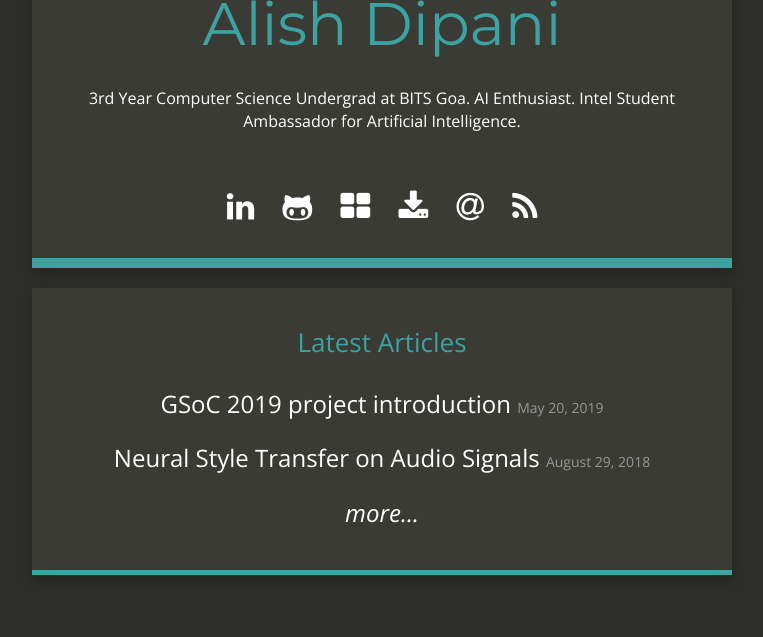
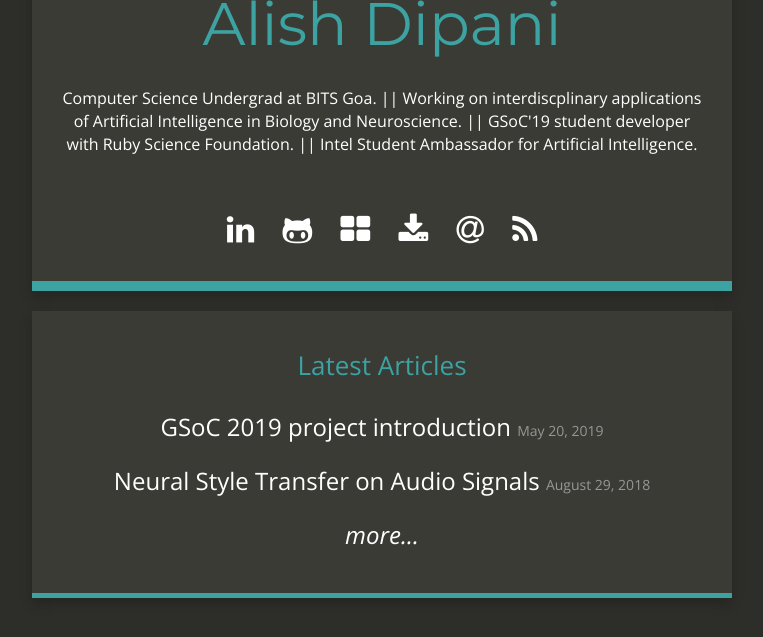
Before and after one commit to alishdipani/Old_Website, a Jekyll site: the page built from index.html, in a window 1280 px wide, cut to the strip 174-811 px from the top of the page. Shown: the whole strip, without its empty margins (258-1021 px from the left). Built offline with Jekyll 4.4.1, drawn with Linux system fonts in a browser that asks for light colours; nearby versions of some CDN libraries.

Commit message:
Update _config.yml

```diff
--- a/_config.yml
+++ b/_config.yml
@@ -4,9 +4,7 @@ email: f20160005@goa.bits-pilani.ac.in
 description: "Homepage"
 baseurl: ""
 url: "http://carte-noire.jacobtomlinson.co.uk/"
-title_description: "3rd Year Computer Science Undergrad at BITS Goa.
-AI Enthusiast.
- Intel Student Ambassador for Artificial Intelligence."
+title_description: "Computer Science Undergrad at BITS Goa. || Working on interdiscplinary applications of Artificial Intelligence in Biology and Neuroscience. || GSoC'19 student developer with Ruby Science Foundation. || Intel Student Ambassador for Artificial Intelligence."
 title_image: "https://avatars0.githubusercontent.com/u/21101992?s=460&v=4"
 google_analytics:
 #disqus_account: cartenoire
@@ -27,7 +25,7 @@ facebook_link:
 
 intelDevMesh_link: https://devmesh.intel.com/users/alish-dipani
 gmail_link: f20160005@goa.bits-pilani.ac.in
-CV_link : https://drive.google.com/open?id=1n93N_m47miXbX5KnYSLxW8JbxBOlPnlo
+CV_link : https://drive.google.com/file/d/1qSLwNRHp0uGyrPDYPRteDlYZpPczjw-d/view?usp=sharing
 #kaggle_link : https://www.kaggle.com/alu57202               ADD THIS
 #intel_devmesh_link:
 
```
